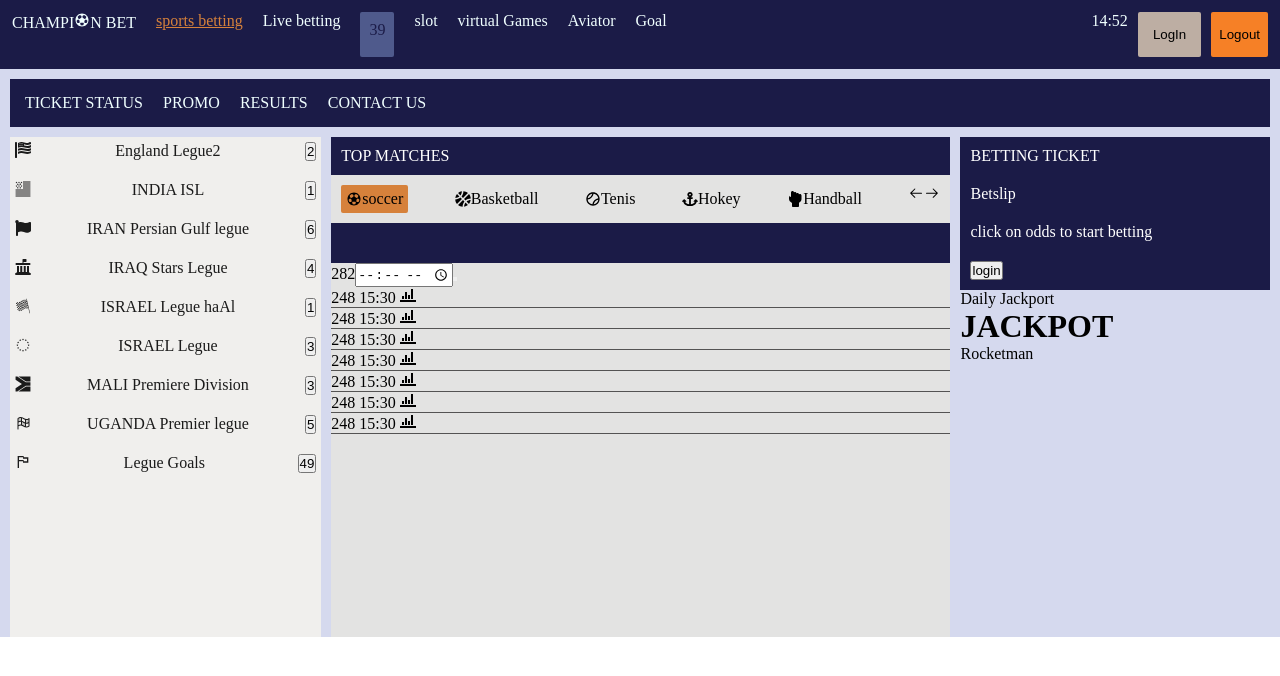
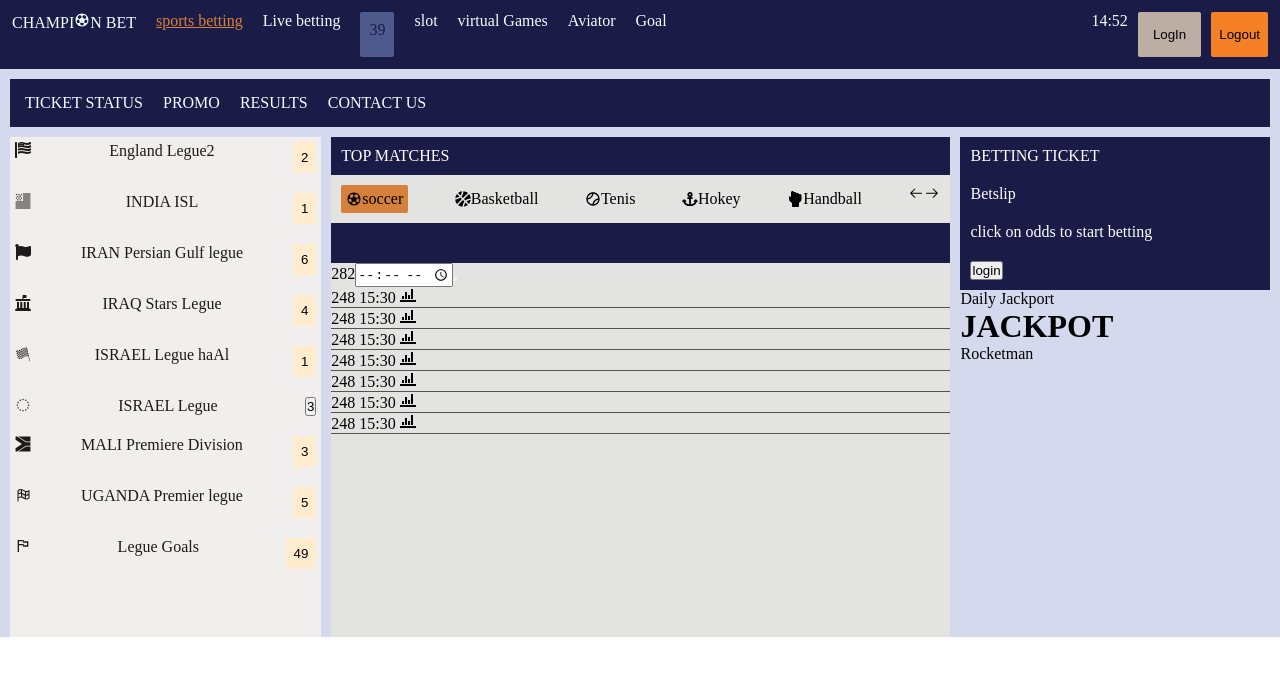
Before and after one commit to nawagirwacatherine/ONLINE-APP, a React (Vite) app in the folder online-app/: page / in a window 1280 px wide. Shown: the top 676 px of the page. Built offline with nearby package versions, Linux system fonts and the light colour scheme.

Commit message:
add style to content1 buttons

```diff
--- a/online-app/src/App.css
+++ b/online-app/src/App.css
@@ -87,6 +87,12 @@ width: 30%;
 height: 500px;
 gap: 20px;
 padding: 5px;
+}
+
+.button-span {
+  background-color: blanchedalmond;
+  border: none;
+  padding: 8px;
 }
 
 .span-content1 {
--- a/online-app/src/components/Content1.jsx
+++ b/online-app/src/components/Content1.jsx
@@ -14,31 +14,31 @@ function Content1 () {
     <>
 
     <div className="content1"><span className="span-content1"><FaFlagUsa />England Legue2
-    <button> 2</button>
+    <button className="button-span"> 2</button>
     </span>
     <span className="span-content1"> <GiUsaFlag />INDIA ISL
-    <button> 1</button>
+    <button className="button-span"> 1</button>
     </span>
     <span className="span-content1">  <FaFlag />IRAN Persian Gulf legue
-    <button> 6</button>
+    <button className="button-span"> 6</button>
     </span>
     <span className="span-content1"> <FaLandmarkFlag />IRAQ Stars Legue
-    <button> 4</button>
+    <button className="button-span"> 4</button>
     </span>
     <span className="span-content1"><GiCheckeredFlag />ISRAEL Legue haAl
-    <button> 1</button>
+    <button className="button-span"> 1</button>
     </span>
     <span className="span-content1"> <GiEuropeanFlag /> ISRAEL Legue
-    <button> 3</button>
+    <button className="span-content1"> 3</button>
     </span>
     <span className="span-content1"> <GiSouthAfricaFlag />MALI Premiere Division
-    <button> 3</button>
+    <button className="button-span"> 3</button>
     </span>
     <span className="span-content1"><PiFlagCheckeredDuotone />UGANDA Premier legue
-    <button> 5</button>
+    <button className="button-span"> 5</button>
     </span>
     <span className="span-content1"> <CgFlag />Legue Goals
-    <button> 49</button>
+    <button className="button-span"> 49</button>
     </span>
 
     </div>
```
